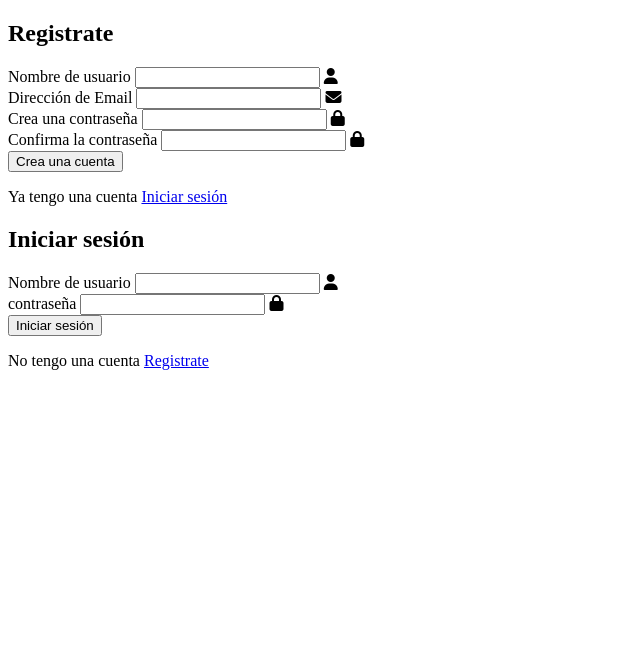
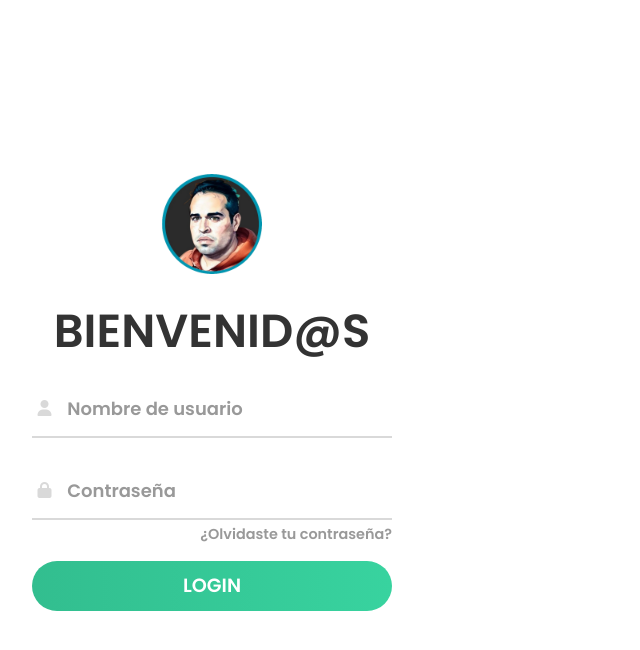
Before and after one commit to jonadeveloper/TutoformLoginLogout, a plain HTML site: page index.html in a window 1280 px wide. Shown: the whole page, without its empty margins (0-640 px from the left). Drawn offline with Linux system fonts and the light colour scheme.

Commit message:
estilizando elementos de formulario y inyectando js a inputs del formulario

```diff
--- a/index.html
+++ b/index.html
@@ -1,67 +1,44 @@
 <!DOCTYPE html>
-<html lang="en">
+<html>
 
 <head>
-    <meta charset="UTF-8">
-    <meta name="viewport" content="width=device-width, initial-scale=1.0">
-    <script src="https://kit.fontawesome.com/ee7479fa1f.js" crossorigin="anonymous"></script>
-    <link rel="stylesheet" href="styles.css">
-    <title>Form - Login/Logout</title>
+    <title>Animated Login Form</title>
+    <link rel="stylesheet" type="text/css" href="styles.css">
+    <link href="https://fonts.googleapis.com/css?family=Poppins:600&display=swap" rel="stylesheet">
+    <script src="https://kit.fontawesome.com/a81368914c.js"></script>
+    <meta name="viewport" content="width=device-width, initial-scale=1">
 </head>
 
 <body>
     <div class="container">
-        <form class="signup">
-            <h2>
-                Registrate
-            </h2>
-            <div class="container-input">
-                <label for="signup-name">Nombre de usuario</label>
-                <input type="text" id="signup-name" required>
-                <i class="fa-solid fa-user"></i>
+        <div class="login-content">
+            <form action="index.html">
+                <img src="img/logoAvatar.png">
+                <h2 class="title">Bienvenid@s</h2>
+                <div class="input-div one">
+                    <div class="i">
+                        <i class="fas fa-user"></i>
                     </div>
-            <div class="container-input">
-                <label for="signup-email">Dirección de Email</label>
-                <input type="email" id="signup-email" required>
-                <i class="fa-solid fa-envelope"></i>
+                    <div class="div">
+                        <h5>Nombre de usuario</h5>
+                        <input type="text" class="input">
                     </div>
-            <div class="container-input">
-                <label for="signup-password">Crea una contraseña</label>
-                <input type="text" id="signup-password" required>
-                <i class="fa-solid fa-lock"></i>
                 </div>
-            <div class="container-input">
-                <label for="confirm-password">Confirma la contraseña</label>
-                <input type="text" id="confirm-password" required>
-                <i class="fa-solid fa-lock"></i>
+                <div class="input-div pass">
+                    <div class="i">
+                        <i class="fas fa-lock"></i>
                     </div>
-            <div class="container-input">
-                <input type="submit" value="Crea una cuenta">
+                    <div class="div">
+                        <h5>Contraseña</h5>
+                        <input type="password" class="input">
                     </div>
-            <p>
-                Ya tengo una cuenta <a href="#">Iniciar sesión</a>
-            </p>
-        </form>
-        <form class="signin">
-            <h2>
-                Iniciar sesión
-            </h2>
-            <div class="container-input">
-                <label for="signin-name">Nombre de usuario</label>
-                <input type="text" id="signin-name" required>
-                <i class="fa-solid fa-user"></i>
                 </div>
-            <div class="container-input">
-                <label for="signin-password">contraseña</label>
-                <input type="password" id="signin-password" required>
-                <i class="fa-solid fa-lock"></i>
-            </div>
-            <div class="container-input">
-                <input type="submit" value="Iniciar sesión">
-            </div>
-            <p>No tengo una cuenta <a href="#">Registrate</a></p>
+                <a href="#">¿Olvidaste tu contraseña?</a>
+                <input type="submit" class="btn" value="Login">
             </form>
         </div>
+    </div>
+    <script type="text/javascript" src="main.js"></script>
 </body>
 
 </html>
--- /dev/null
+++ b/main.js
@@ -0,0 +1,20 @@
+const inputs = document.querySelectorAll(".input");
+
+
+function addcl(){
+	let parent = this.parentNode.parentNode;
+	parent.classList.add("focus");
+}
+
+function remcl(){
+	let parent = this.parentNode.parentNode;
+	if(this.value == ""){
+		parent.classList.remove("focus");
+	}
+}
+
+
+inputs.forEach(input => {
+	input.addEventListener("focus", addcl);
+	input.addEventListener("blur", remcl);
+});
--- a/styles.css
+++ b/styles.css
@@ -0,0 +1,222 @@
+*{
+	padding: 0;
+	margin: 0;
+	box-sizing: border-box;
+}
+
+body{
+    font-family: 'Poppins', sans-serif;
+    overflow: hidden;
+}
+
+.wave{
+	position: fixed;
+	bottom: 0;
+	left: 0;
+	height: 100%;
+	z-index: -1;
+}
+
+.container{
+    width: 100vw;
+    height: 100vh;
+    display: grid;
+    grid-template-columns: repeat(2, 1fr);
+    grid-gap :7rem;
+    padding: 0 2rem;
+}
+
+.img{
+	display: flex;
+	justify-content: flex-end;
+	align-items: center;
+}
+
+.login-content{
+	display: flex;
+	justify-content: flex-start;
+	align-items: center;
+	text-align: center;
+}
+
+.img img{
+	width: 500px;
+}
+
+form{
+	width: 360px;
+}
+
+.login-content img{
+    height: 100px;
+}
+
+.login-content h2{
+	margin: 15px 0;
+	color: #333;
+	text-transform: uppercase;
+	font-size: 2.9rem;
+}
+
+.login-content .input-div{
+	position: relative;
+    display: grid;
+    grid-template-columns: 7% 93%;
+    margin: 25px 0;
+    padding: 5px 0;
+    border-bottom: 2px solid #d9d9d9;
+}
+
+.login-content .input-div.one{
+	margin-top: 0;
+}
+
+.i{
+	color: #d9d9d9;
+	display: flex;
+	justify-content: center;
+	align-items: center;
+}
+
+.i i{
+	transition: .3s;
+}
+
+.input-div > div{
+    position: relative;
+	height: 45px;
+}
+
+.input-div > div > h5{
+	position: absolute;
+	left: 10px;
+	top: 50%;
+	transform: translateY(-50%);
+	color: #999;
+	font-size: 18px;
+	transition: .3s;
+}
+
+.input-div:before, .input-div:after{
+	content: '';
+	position: absolute;
+	bottom: -2px;
+	width: 0%;
+	height: 2px;
+	background-color: #38d39f;
+	transition: .4s;
+}
+
+.input-div:before{
+	right: 50%;
+}
+
+.input-div:after{
+	left: 50%;
+}
+
+.input-div.focus:before, .input-div.focus:after{
+	width: 50%;
+}
+
+.input-div.focus > div > h5{
+	top: -5px;
+	font-size: 15px;
+}
+
+.input-div.focus > .i > i{
+	color: #38d39f;
+}
+
+.input-div > div > input{
+	position: absolute;
+	left: 0;
+	top: 0;
+	width: 100%;
+	height: 100%;
+	border: none;
+	outline: none;
+	background: none;
+	padding: 0.5rem 0.7rem;
+	font-size: 1.2rem;
+	color: #555;
+	font-family: 'poppins', sans-serif;
+}
+
+.input-div.pass{
+	margin-bottom: 4px;
+}
+
+a{
+	display: block;
+	text-align: right;
+	text-decoration: none;
+	color: #999;
+	font-size: 0.9rem;
+	transition: .3s;
+}
+
+a:hover{
+	color: #38d39f;
+}
+
+.btn{
+	display: block;
+	width: 100%;
+	height: 50px;
+	border-radius: 25px;
+	outline: none;
+	border: none;
+	background-image: linear-gradient(to right, #32be8f, #38d39f, #32be8f);
+	background-size: 200%;
+	font-size: 1.2rem;
+	color: #fff;
+	font-family: 'Poppins', sans-serif;
+	text-transform: uppercase;
+	margin: 1rem 0;
+	cursor: pointer;
+	transition: .5s;
+}
+.btn:hover{
+	background-position: right;
+}
+
+
+@media screen and (max-width: 1050px){
+	.container{
+		grid-gap: 5rem;
+	}
+}
+
+@media screen and (max-width: 1000px){
+	form{
+		width: 290px;
+	}
+
+	.login-content h2{
+        font-size: 2.4rem;
+        margin: 8px 0;
+	}
+
+	.img img{
+		width: 400px;
+	}
+}
+
+@media screen and (max-width: 900px){
+	.container{
+		grid-template-columns: 1fr;
+	}
+
+	.img{
+		display: none;
+	}
+
+	.wave{
+		display: none;
+	}
+
+	.login-content{
+		justify-content: center;
+	}
+}
```
Also changed, not shown: img/logoAvatar.png (added). Lines whose indentation alone changed are shown as unchanged.
